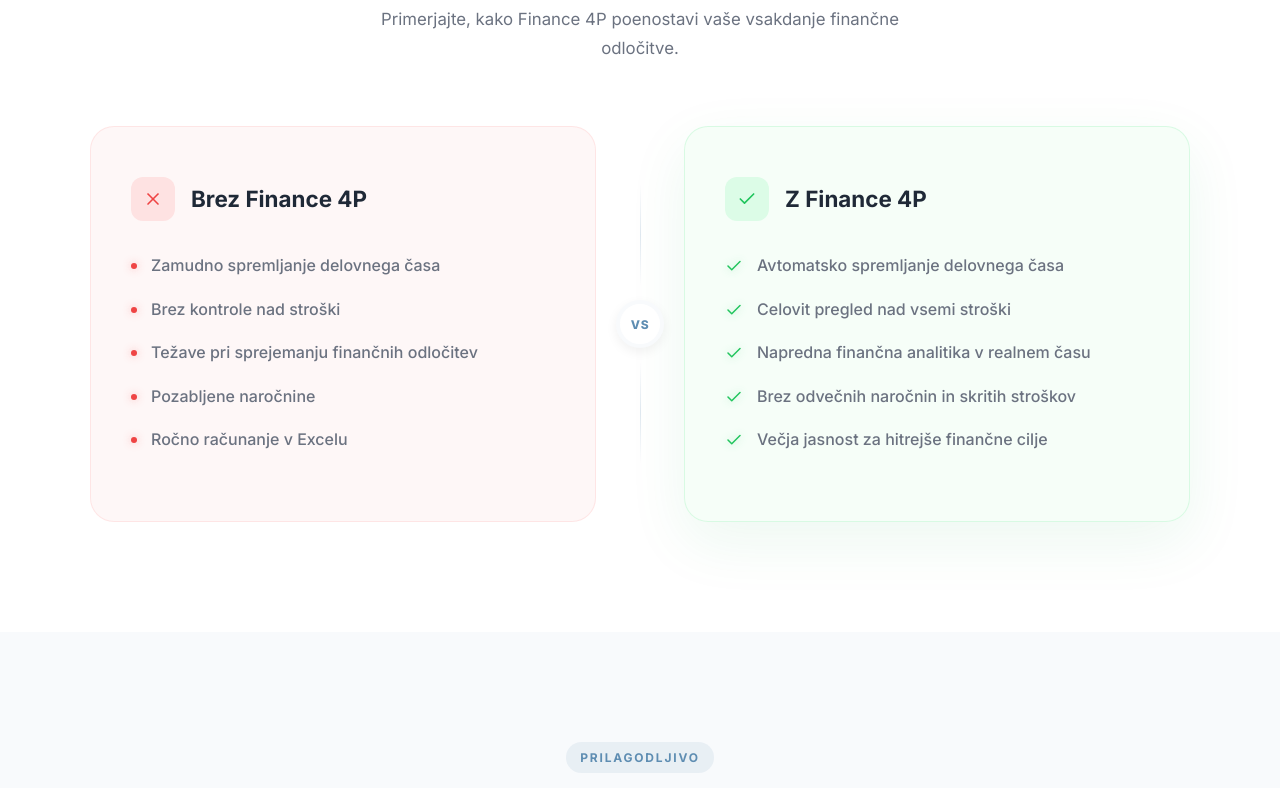
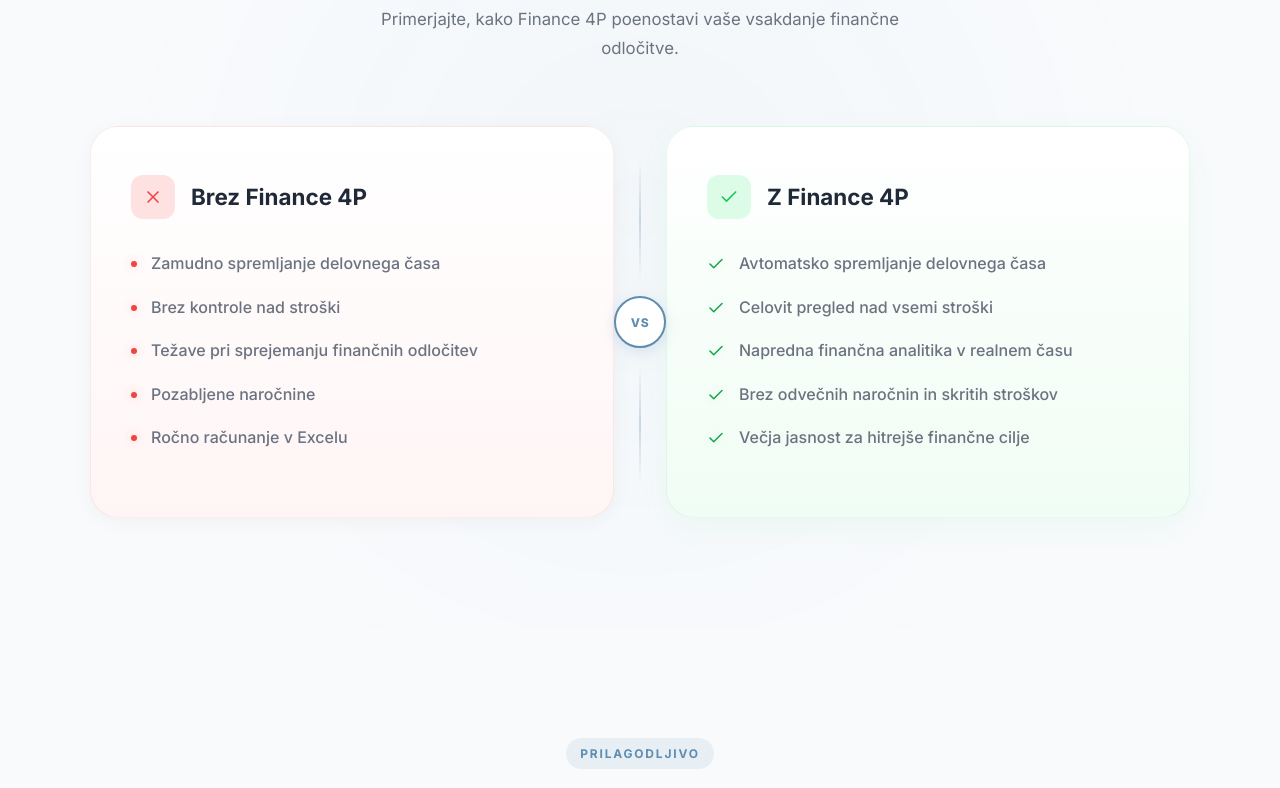
Before and after one commit to filipkolle/Landing-4P, a React (Vite) app: page / in a window 1280 px wide. Shown: the part 1020-1808 px from the top of the page. Built offline with nearby package versions, Linux system fonts and the light colour scheme.

Commit message:
Enhanced Problem vs Solution section with vibrant gradients, stronger contrast, and interactive hover effects

```diff
--- a/src/styles/LandingPage.css
+++ b/src/styles/LandingPage.css
@@ -432,8 +432,8 @@
    PROBLEM / SOLUTION
    =========================== */
 .problem-solution {
-  background: #fff;
   position: relative;
+  background: radial-gradient(circle at 50% 50%, rgba(94, 141, 178, 0.03), transparent 70%);
 }
 
 .comparison-wrapper {
@@ -455,9 +455,30 @@
   border-radius: 24px;
   display: flex;
   flex-direction: column;
-  transition: all 0.4s cubic-bezier(0.19, 1, 0.22, 1);
+  border-radius: 28px;
+  padding: 48px 40px;
+  background: #ffffff;
+  box-shadow: 0 4px 20px rgba(0, 0, 0, 0.04);
+  border: 1px solid rgba(0, 0, 0, 0.05);
   overflow: hidden;
+  transition: all 0.5s cubic-bezier(0.19, 1, 0.22, 1);
   height: 100%;
+}
+
+.comparison-card:hover {
+  transform: translateY(-8px);
+  box-shadow: 0 20px 40px rgba(0, 0, 0, 0.08);
+}
+
+.comparison-card.problem {
+  background: linear-gradient(180deg, #fff 0%, #fff5f5 100%);
+  border-color: rgba(239, 68, 68, 0.1);
+}
+
+.comparison-card.solution {
+  background: linear-gradient(180deg, #fff 0%, #f0fdf4 100%);
+  border-color: rgba(34, 197, 94, 0.1);
+  box-shadow: 0 10px 30px rgba(34, 197, 94, 0.05);
 }
 
 .card-glass-glow {
@@ -472,33 +493,12 @@
   opacity: 1;
 }
 
-.comparison-card.problem {
-  background: rgba(254, 242, 242, 0.6);
-  backdrop-filter: blur(10px);
-  -webkit-backdrop-filter: blur(10px);
-  border: 1px solid rgba(254, 202, 202, 0.4);
-}
-
 .comparison-card.problem .card-glass-glow {
   background: radial-gradient(circle at top right, rgba(239, 68, 68, 0.05), transparent 70%);
 }
 
-.comparison-card.solution {
-  background: rgba(240, 253, 244, 0.6);
-  backdrop-filter: blur(10px);
-  -webkit-backdrop-filter: blur(10px);
-  border: 1px solid rgba(187, 247, 208, 0.5);
-  box-shadow: 0 20px 60px rgba(22, 163, 74, 0.08);
-}
-
 .comparison-card.solution .card-glass-glow {
   background: radial-gradient(circle at top right, rgba(34, 197, 94, 0.08), transparent 70%);
-}
-
-.comparison-card.solution:hover {
-  transform: translateY(-8px);
-  box-shadow: 0 30px 80px rgba(22, 163, 74, 0.12);
-  border-color: rgba(34, 197, 94, 0.4);
 }
 
 .card-header {
@@ -552,13 +552,15 @@
   flex-shrink: 0;
 }
 
-.dot.red { background: #ef4444; box-shadow: 0 0 8px rgba(239, 68, 68, 0.4); }
-.dot.green { background: #22c55e; box-shadow: 0 0 8px rgba(34, 197, 94, 0.4); }
+.dot.red {
+  background: #ef4444;
+  box-shadow: 0 0 10px rgba(239, 68, 68, 0.3);
+}
 
 .solution-check-icon {
-  color: #22c55e;
+  color: #16a34a; /* Darker green for better contrast */
   flex-shrink: 0;
-  filter: drop-shadow(0 0 4px rgba(34, 197, 94, 0.4));
+  filter: drop-shadow(0 0 5px rgba(34, 197, 94, 0.2));
 }
 
 /* VS Separator */
@@ -567,28 +569,31 @@
   flex-direction: column;
   align-items: center;
   justify-content: center;
-  height: 100%;
-  padding: 0 20px;
+  gap: 16px;
+  position: relative;
   z-index: 2;
 }
 
 .vs-line {
-  width: 1px;
-  height: 100px;
-  background: linear-gradient(to bottom, transparent, rgba(94, 141, 178, 0.2), transparent);
+  width: 2px;
+  height: 120px;
+  background: linear-gradient(to bottom, transparent, var(--primary), transparent);
+  opacity: 0.3;
 }
 
 .vs-circle {
-  width: 48px;
-  height: 48px;
-  background: #fff;
-  border: 4px solid var(--bg-light);
+  width: 52px;
+  height: 52px;
+  background: #ffffff;
+  border: 2px solid var(--primary);
   border-radius: 50%;
   display: flex;
   align-items: center;
   justify-content: center;
-  box-shadow: 0 4px 12px rgba(0,0,0,0.06);
-  margin: 15px 0;
+  font-weight: 800;
+  color: var(--primary);
+  box-shadow: 0 4px 15px rgba(94, 141, 178, 0.2);
+  z-index: 2;
 }
 
 .vs-circle span {
```
